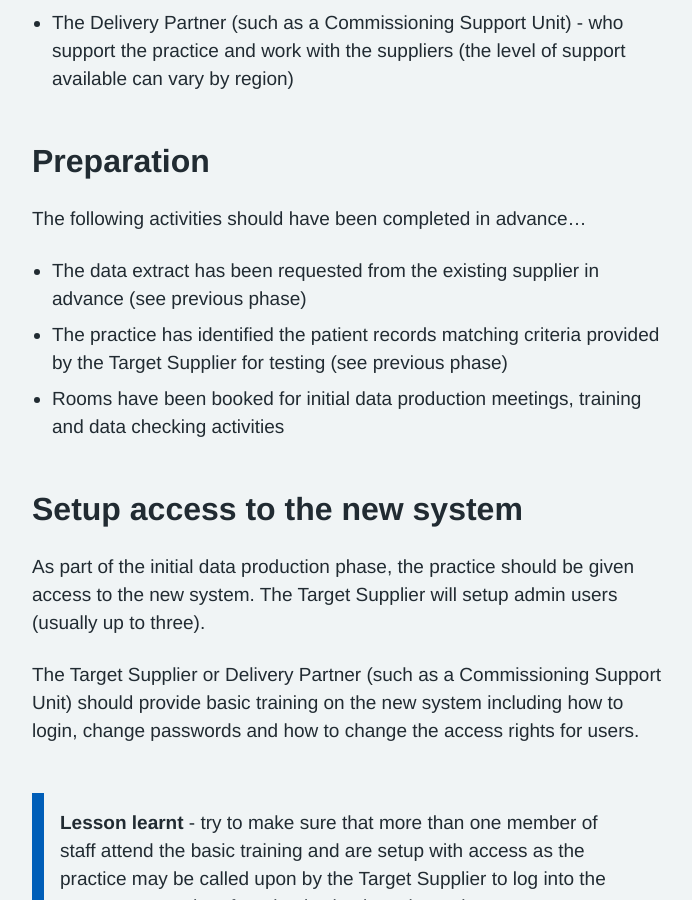
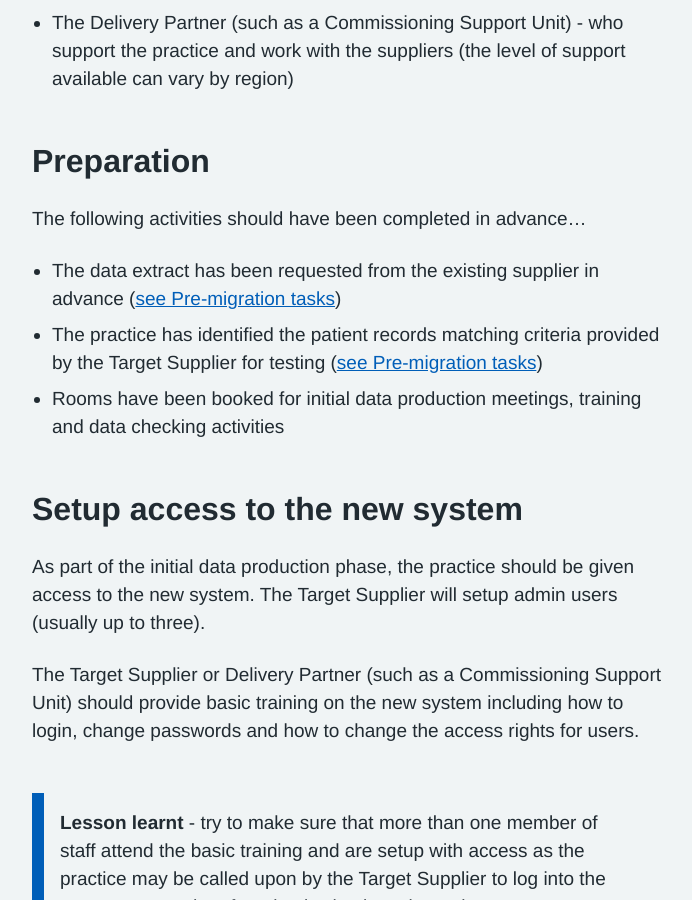
Before and after one commit to nhsconnect/prm-practice-migration, a Jekyll site: the page built from guide/04-initial-data-production.md, in a window 1280 px wide and 900 px high, scrolled down 844 px. Shown: the whole window, without its empty margins (128-820 px from the left). Built offline with Jekyll 4.4.1, drawn with Linux system fonts in a browser that asks for light colours; some web fonts are replaced.

Commit message:
[PT] Add custom heading bookmarks to Pre-migration tasks and link to them

```diff
--- a/guide/04-initial-data-production.md
+++ b/guide/04-initial-data-production.md
@@ -25,8 +25,8 @@ The initial data production is the point at which a copy of the existing clinica
 
 The following activities should have been completed in advance…
 
-* The data extract has been requested from the existing supplier in advance (see previous phase)
-* The practice has identified the patient records matching criteria provided by the Target Supplier for testing (see previous phase)
+* The data extract has been requested from the existing supplier in advance ([see Pre-migration tasks](/prm-practice-migration/guide/pre-migration-tasks#request-data-extract))
+* The practice has identified the patient records matching criteria provided by the Target Supplier for testing ([see Pre-migration tasks](/prm-practice-migration/guide/pre-migration-tasks#data-checking-prep))
 * Rooms have been booked for initial data production meetings, training and data checking activities
 
 
```
Also changed, not shown: guide/03-pre-migration-planning.md (+2 -2 lines).
